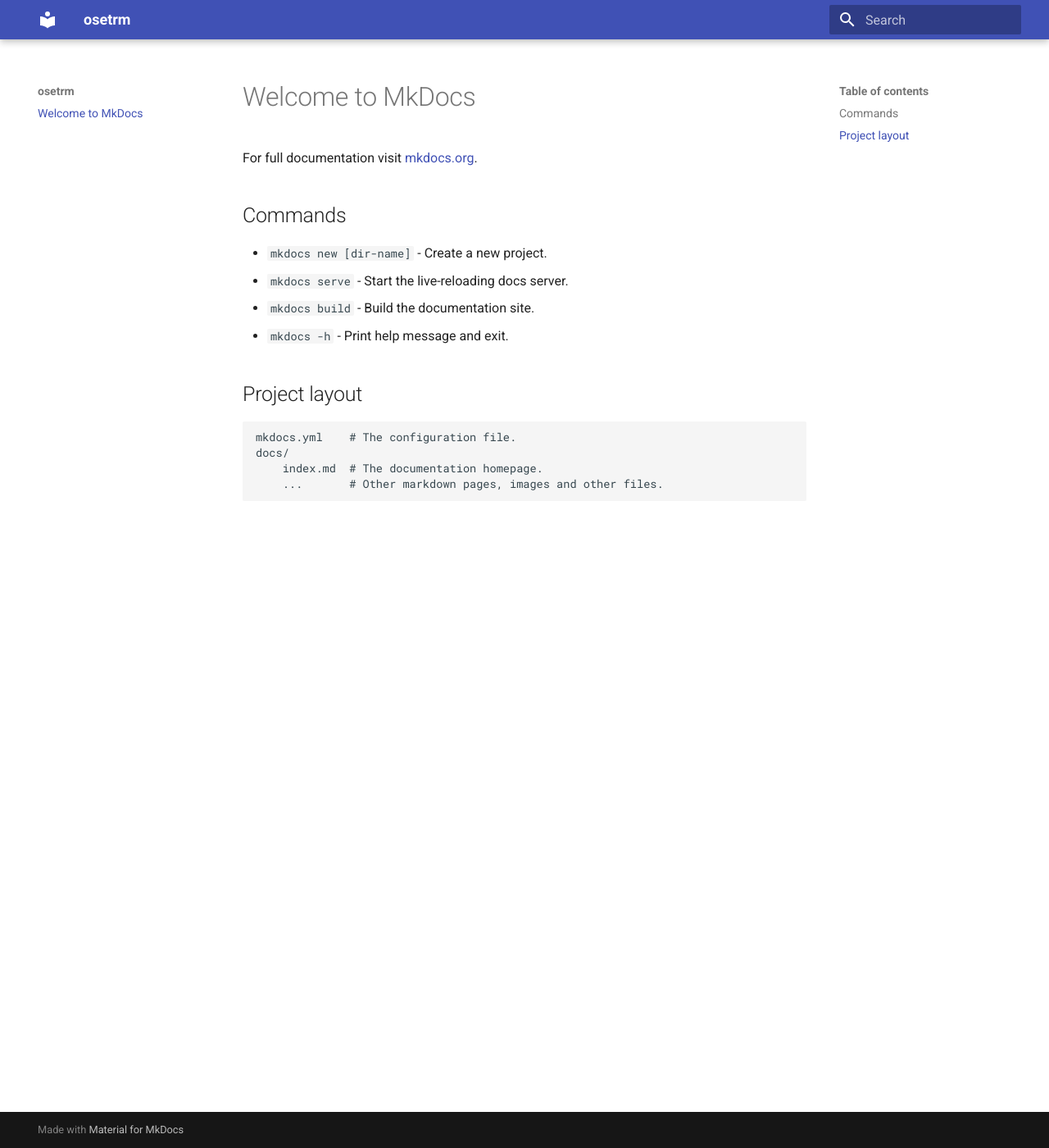
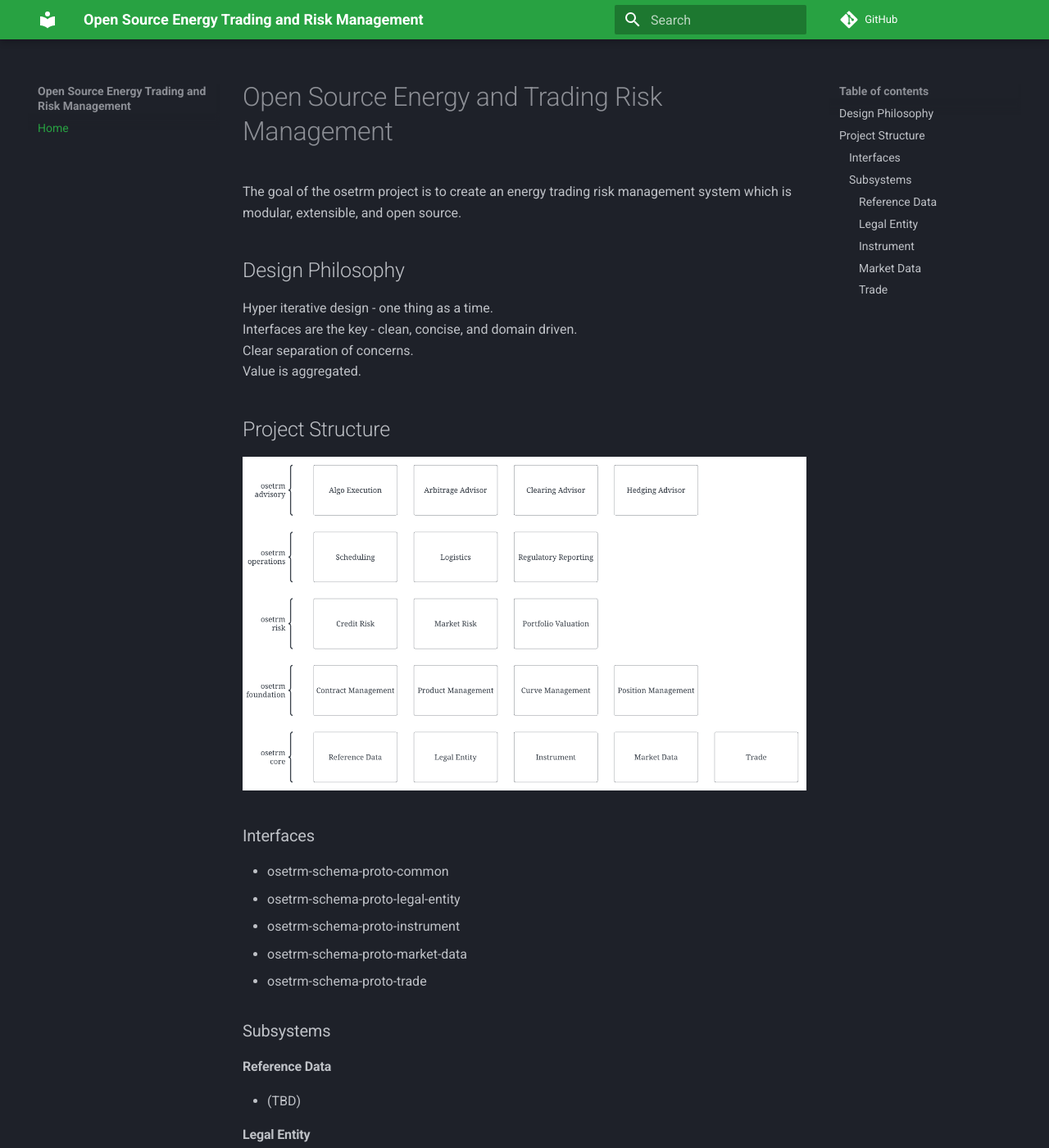
Before and after one commit to osetrm/osetrm.github.io, an MkDocs documentation site: the page built from docs/index.md, in a window 1280 px wide and 1400 px high. Shown: the whole window at 82% size. Built offline with MkDocs 1.6.1 and Material for MkDocs 9.7.7, drawn with Linux system fonts in a browser that asks for light colours; some of the changed text lies outside the part shown.

Commit message:
updated home and navigation

```diff
--- a/docs/index.md
+++ b/docs/index.md
@@ -1,17 +1,39 @@
-# Welcome to MkDocs
+# Open Source Energy and Trading Risk Management
 
-For full documentation visit [mkdocs.org](https://www.mkdocs.org).
+The goal of the osetrm project is to create an energy trading risk management system which is modular, extensible, and open source.
 
-## Commands
+## Design Philosophy
 
-* `mkdocs new [dir-name]` - Create a new project.
-* `mkdocs serve` - Start the live-reloading docs server.
-* `mkdocs build` - Build the documentation site.
-* `mkdocs -h` - Print help message and exit.
+Hyper iterative design - one thing as a time.
+Interfaces are the key - clean, concise, and domain driven.
+Clear separation of concerns.
+Value is aggregated.
 
-## Project layout
+## Project Structure
+![Screenshot](images/osetrm.png)
 
-    mkdocs.yml    # The configuration file.
-    docs/
-        index.md  # The documentation homepage.
-        ...       # Other markdown pages, images and other files.
+### Interfaces
+- osetrm-schema-proto-common
+- osetrm-schema-proto-legal-entity
+- osetrm-schema-proto-instrument
+- osetrm-schema-proto-market-data
+- osetrm-schema-proto-trade
+
+### Subsystems
+#### Reference Data
+- (TBD)
+
+#### Legal Entity
+- osetrm-legal-entity-api
+- osetrm-gleif-consumer (TBD)
+
+#### Instrument
+- (TBD)
+
+#### Market Data
+- (TBD)
+
+#### Trade
+- osetrm-trade-api (TBD)
+- osetrm-trade-capture-cme (TBD)
+- osetrm-trade-capture-ice (TBD)
--- /dev/null
+++ b/docs/stylesheets/extra.css
@@ -0,0 +1,5 @@
+:root {
+    --md-primary-fg-color:        #28a242;
+    --md-primary-fg-color--light: #0adb30;
+    --md-primary-fg-color--dark:  #034c10;
+  }
--- a/mkdocs.yml
+++ b/mkdocs.yml
@@ -1,3 +1,20 @@
-site_name: osetrm
+site_name: Open Source Energy Trading and Risk Management
+repo_url: https://github.com/osetrm
+
 theme:
   name: material
+  palette:
+    scheme: slate
+    primary: custom
+  features:
+    - navigation.sections
+
+extra_css:
+  - stylesheets/extra.css
+
+markdown_extensions:
+  - attr_list
+  - md_in_html
+
+nav:
+  - Home: 'index.md'
```
Also changed, not shown: docs/images/osetrm.png (added), 1 other file.
